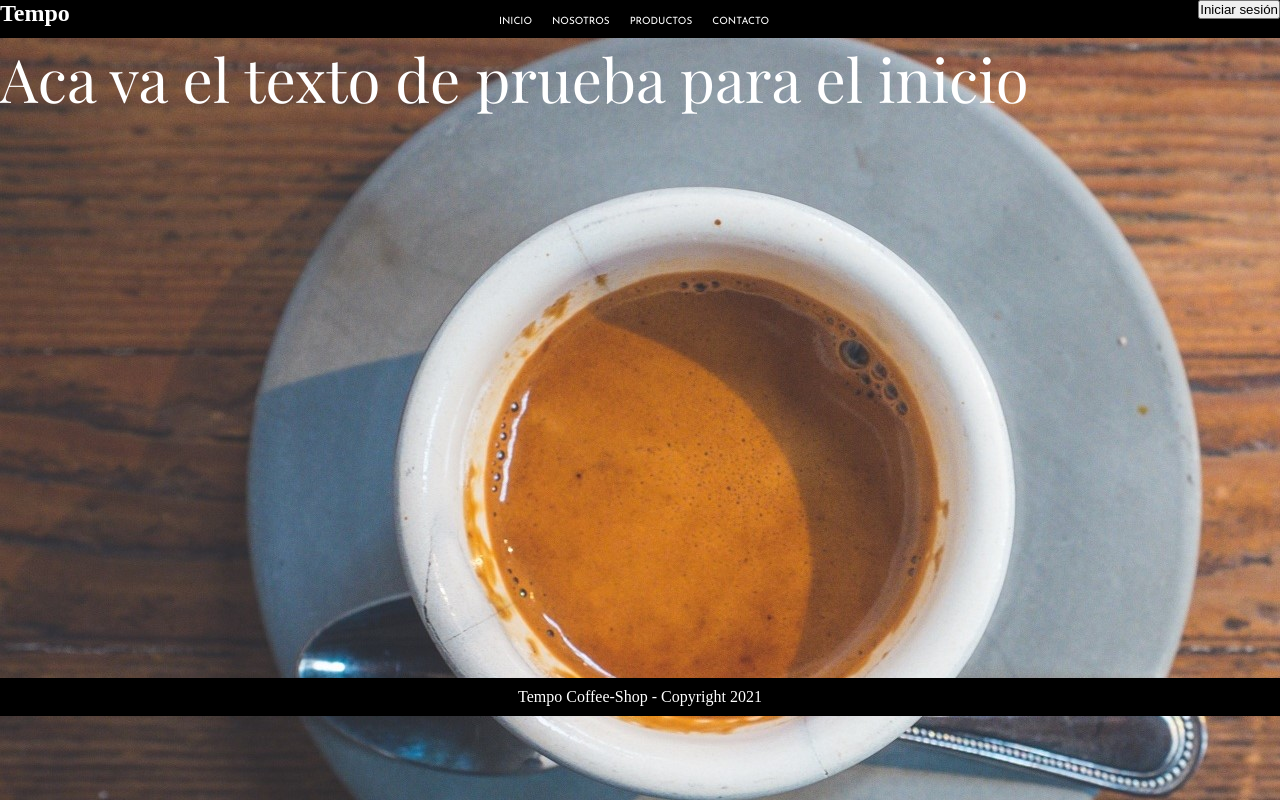
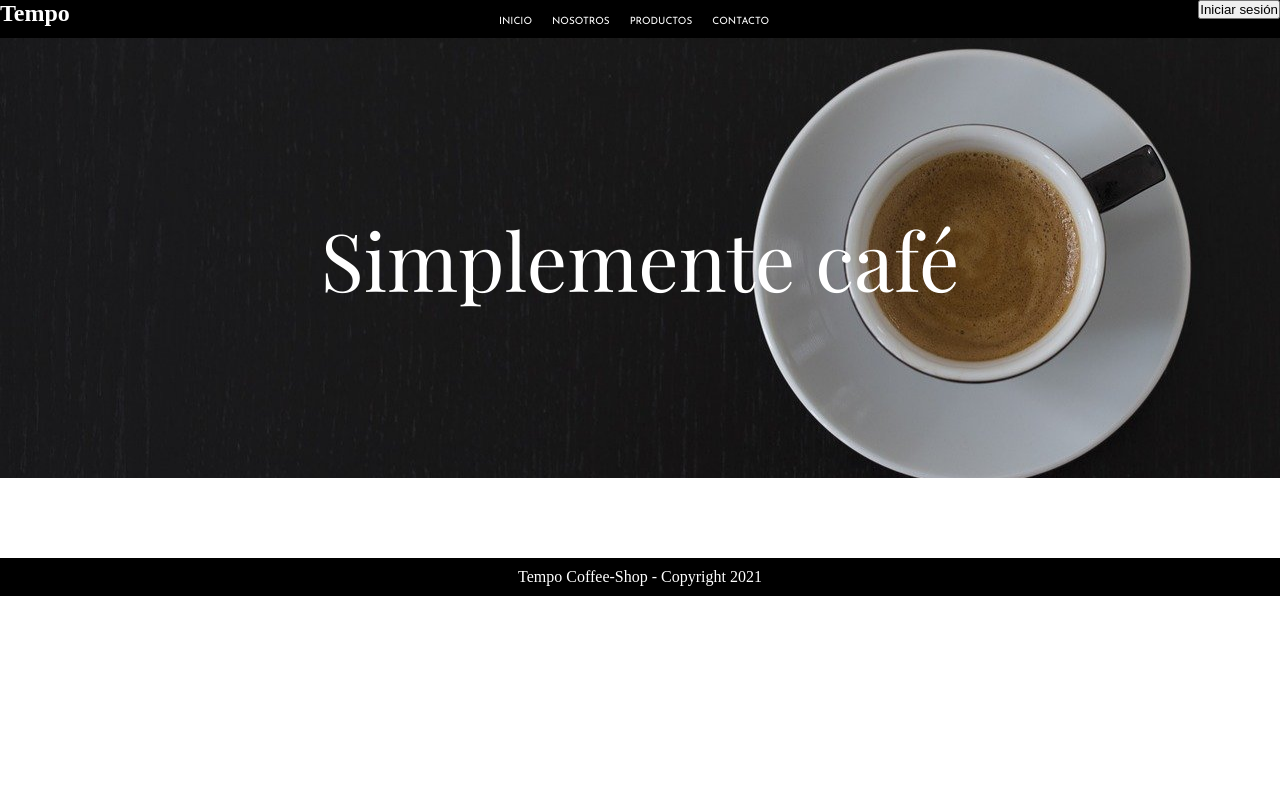
Before and after one commit to ecordoba28/final, a website: page index.html in a window 1280 px wide. Drawn offline with nearby package versions, Linux system fonts and the light colour scheme; a web font is replaced by a local one.

Commit message:
añadida seccion principal con foto y texto

```diff
--- a/index.html
+++ b/index.html
@@ -30,8 +30,7 @@
         </nav>
     </header>
     <div class="picContainer">
-        <!-- <img src="img/main.jpg" alt="" id="mainPic"> -->
-        <p id="mainText">Aca va el texto de prueba para el inicio</p>
+        <p id="mainText">Simplemente café</p>
     </div>
 
 
--- a/scss/styles.scss
+++ b/scss/styles.scss
@@ -10,7 +10,6 @@
 /* general */
 body{
     height: 100vh;
-    background-image: url("../img/main.jpg");
 
 }
 
@@ -60,20 +59,26 @@ footer{
 }
 
 .picContainer{
-    height: 70vh;
+    height: 55vh;
     overflow: hidden;
+    background-image: url("../img/main3.jpg");
+    background-position: 0px 56%;
+    display: flex;
+    flex-direction: row;
+    align-items: center;
+    justify-content: center;
 
 }
 
 #mainText{
-    position: relative;
     font-family: 'Playfair Display', serif;
-    font-size: 60px;
+    font-size: 80px;
     color: white;
 
 }
 
 
+
 /* About Page */
 
 /* Media Queries */
```
Also changed, not shown: css/styles.css, img/main3.jpg (added).
